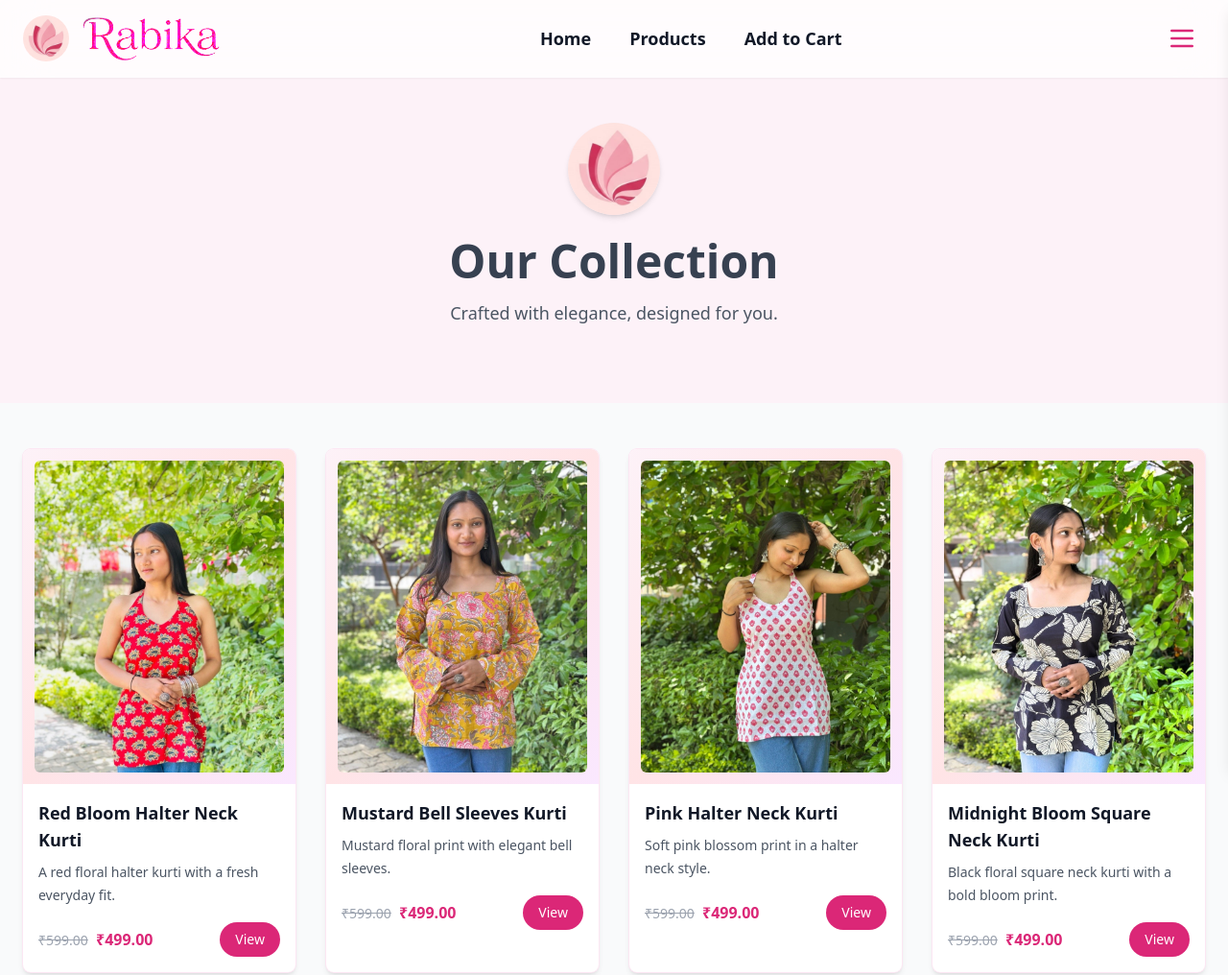
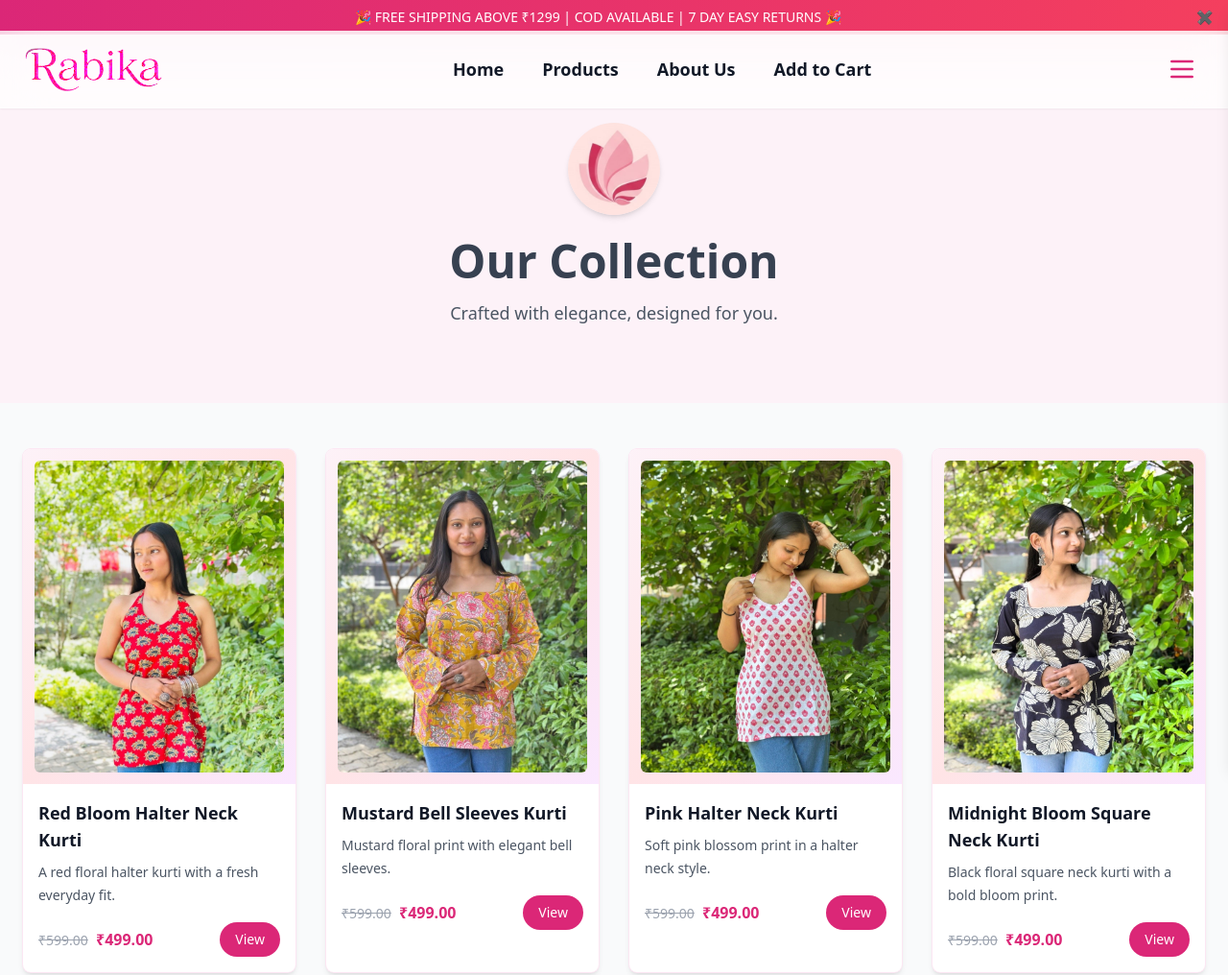
Before and after one commit to vidhiarya943/rabika1, a plain HTML site: page products.html in a window 1280 px wide. Shown: the top 1016 px of the page at 96% size. Drawn offline with nearby package versions, Linux system fonts and the light colour scheme; a web font is replaced by a local one.

Commit message:
Add promo banner for free shipping and COD
Added a promotional banner with free shipping information and a close button.

```diff
--- a/products.html
+++ b/products.html
@@ -31,20 +31,39 @@
     />
   </head>
   <body>
+    <!-- Top Promo Banner -->
+    <div
+      id="promoBanner"
+      class="fixed top-0 left-0 w-full flex items-center bg-gradient-to-r from-pink-600 to-rose-500 text-white py-2 px-4 text-sm font-medium z-50"
+    >
+      <!-- Centered text -->
+      <div class="flex-1 text-center">
+        🎉 FREE SHIPPING ABOVE ₹1299 | COD AVAILABLE | 7 DAY EASY RETURNS 🎉
+      </div>
+
+      <!-- Close button -->
+      <button
+        onclick="
+          document.getElementById('promoBanner').style.display = 'none';
+          document.getElementById('navbar').style.top = '0';
+        "
+        class="ml-4 text-white hover:text-gray-200 font-bold"
+      >
+        ✖
+      </button>
+    </div>
+
     <!-- Navbar -->
     <nav
-      class="fixed top-0 z-50 flex w-full items-center justify-between border-b border-white/40 bg-white/75 px-6 py-4 shadow-sm backdrop-blur-xl dark:border-gray-700/50 dark:bg-gray-900/75"
+      id="navbar"
+      class="fixed top-8 left-0 w-full flex items-center justify-between border-b border-white/40 bg-white/75 px-6 py-4 shadow-sm backdrop-blur-xl dark:border-gray-700/50 dark:bg-gray-900/75 z-50"
     >
       <a
         href="index.html"
         class="flex items-center gap-3 text-5xl bg-clip-text text-transparent bg-gradient-to-r from-pink-500 to-purple-300"
         style="font-family: &quot;Berkshire Swash&quot;, cursive"
       >
-        <img
-          src="images/logo.jpeg"
-          alt="Rabika logo"
-          class="h-12 w-12 rounded-full object-cover"
-        />
+
         <img
           src="images/rabika.png"
           alt="Rabika Logo"
@@ -68,6 +87,13 @@
             >Products</a
           >
         </li>
+         <li>
+          <a
+            href="about.html"
+            class="hover:text-pink-600 dark:hover:text-pink-400"
+            >About Us</a
+          >
+         </li>
         <li>
           <a
             href="cart.html"
```
